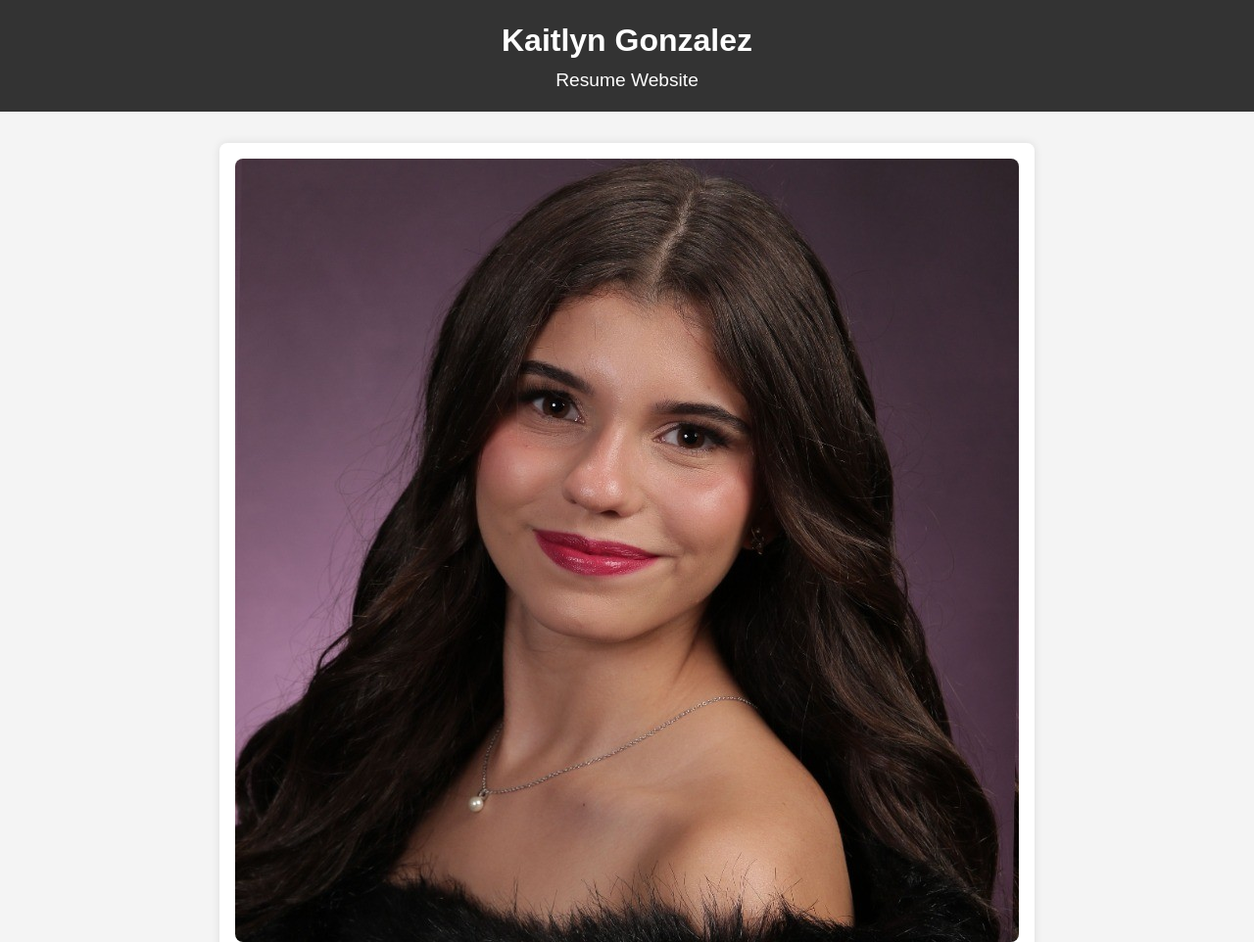
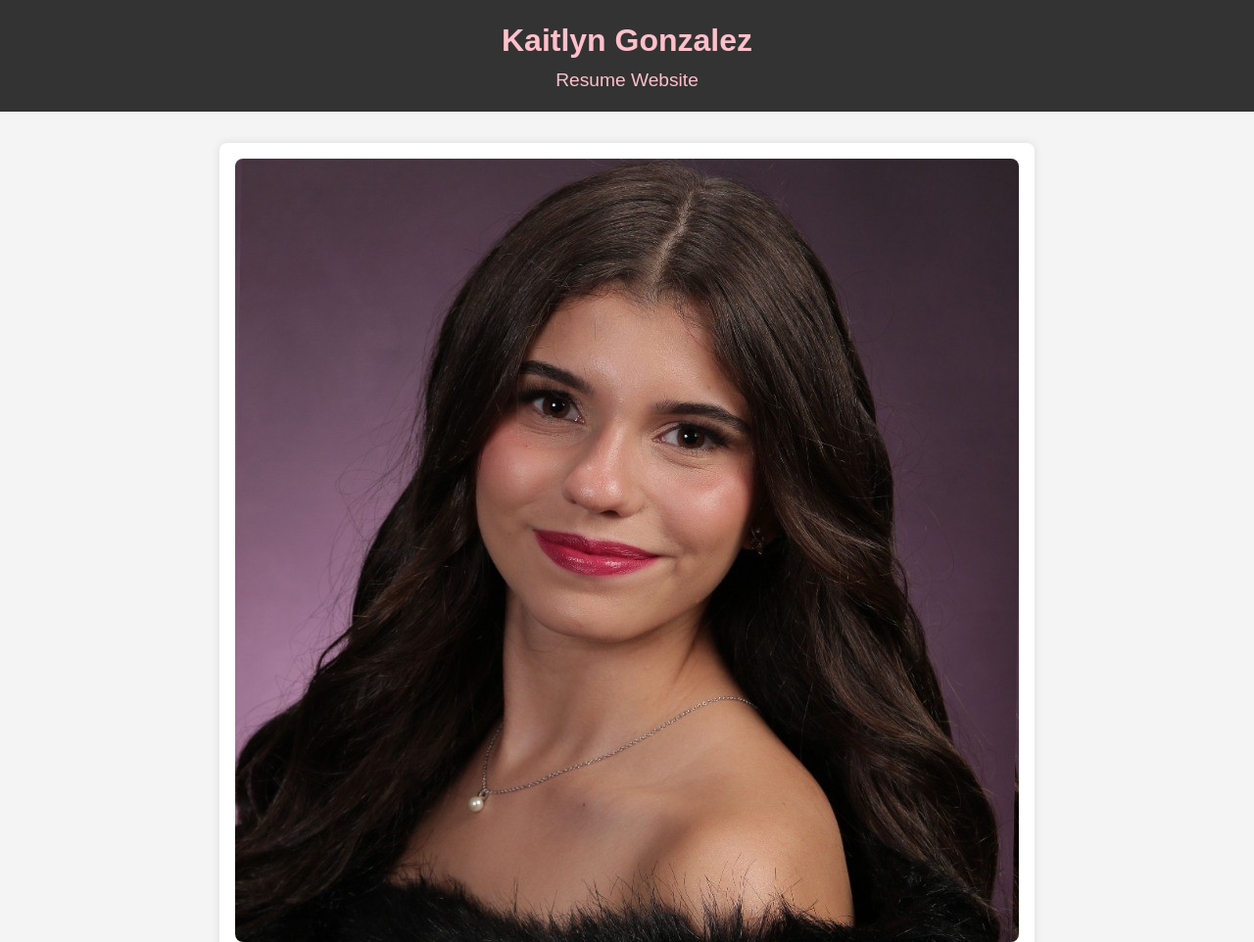
Before and after one commit to kaitlyn24gonzalez-glitch/kaitlyn24gonzalez-glitch.github.io, a plain HTML site: page index.html in a window 1280 px wide. Shown: the top 962 px of the page at 98% size. Drawn offline with Linux system fonts and the light colour scheme.

Commit message:
Update index.html

```diff
--- a/index.html
+++ b/index.html
@@ -17,7 +17,7 @@
 
         header {
             background: #333;
-            color: #fff;
+            color: #FFC0CB;
             padding: 1rem 0;
             text-align: center;
         }
```
